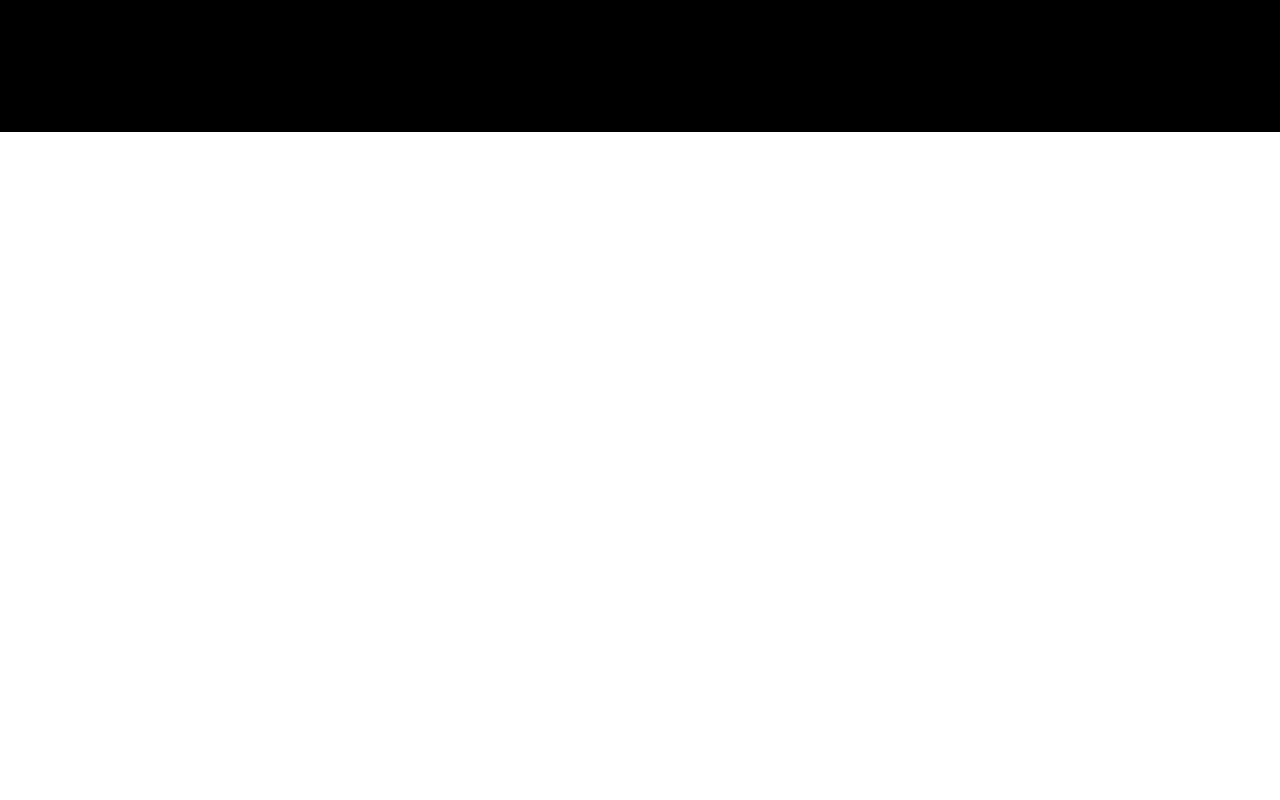
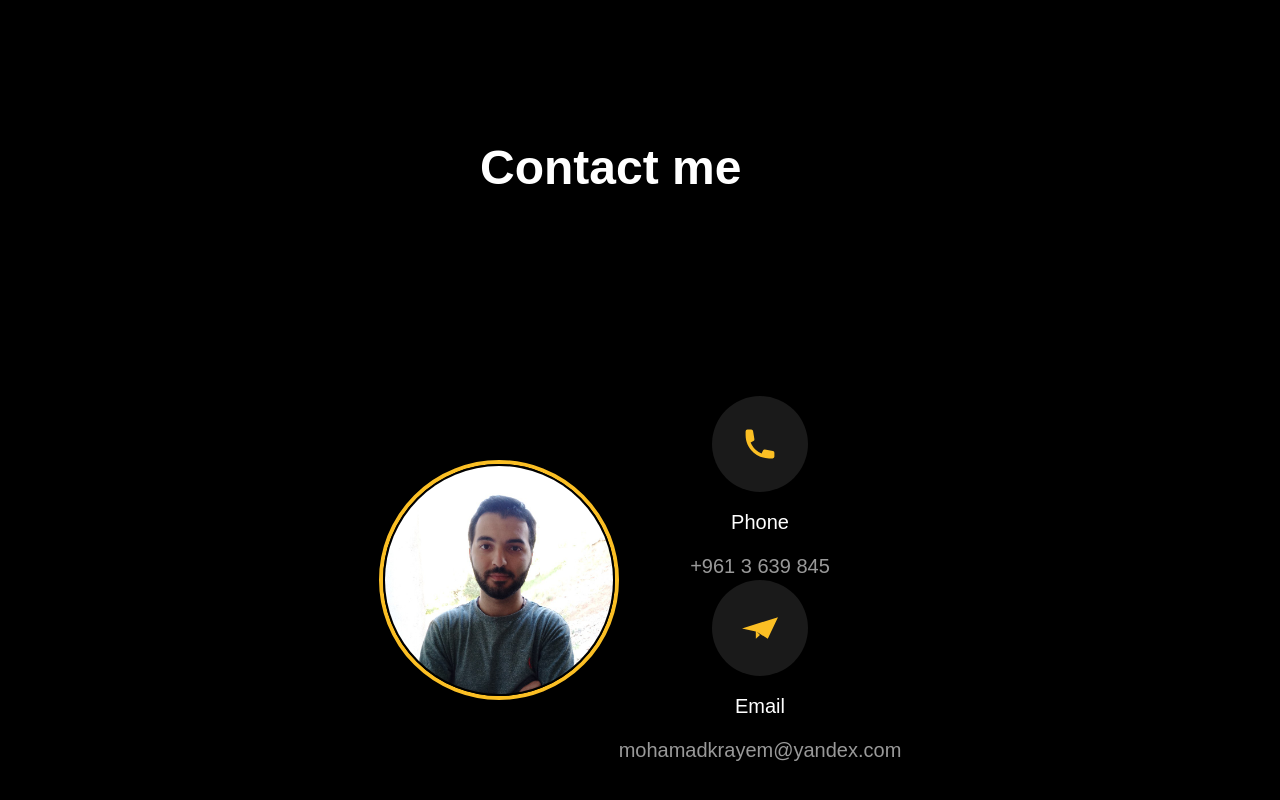
Before and after one commit to mohamadKrayem/Portfolio, a React (Vite) app: page / in a window 1280 px wide. Shown: the part 3868-4668 px from the top of the page. Before the commit the page ends 4000 px from the top, so only its background shows below. Built offline with nearby package versions, Linux system fonts and the light colour scheme.

Commit message:
editing the contact section

```diff
--- a/src/App.jsx
+++ b/src/App.jsx
@@ -6,6 +6,7 @@ import About from './Section/About';
 import Skills from './Section/Skills';
 import { Resume } from './Section/Resume';
 import Projects from './Section/Projects';
+import Contact from './Section/Contact';
 
 function App() {
 
@@ -17,6 +18,7 @@ function App() {
       <Skills />
       <Resume />
       <Projects />
+      <Contact />
     </div>
   )
 }
--- /dev/null
+++ b/src/Section/Contact.jsx
@@ -0,0 +1,23 @@
+import React from 'react';
+import {HiPhone} from 'react-icons/hi';
+import {SiMinutemailer} from 'react-icons/si';
+import ContactComponent from '../components/ContactComponent';
+
+const Contact = () => {
+  return (
+    <div className='flex flex-col justify-center items-center h-screen'>
+      <h1 className='font-bold text-5xl leading-normal w-80 mb-6'>Contact me</h1>
+      <div className='flex justify-center items-center h-full '>
+        <div className='w-60 h-60 border-4 border-solid border-amber-400 rounded-full'>
+          <img src="src/assets/profile.jpg" alt="Mohamad Krayem" srcset="" className='w-full h-full rounded-full border-2 border-solid border-black' />
+        </div>
+        <div className='flex flex-wrap flex-col justify-center items-center'>
+          <ContactComponent icon={<HiPhone className='text-4xl text-amber-400'/>} title="Phone" element="+961 3 639 845" />
+          <ContactComponent icon={<SiMinutemailer className='text-4xl text-amber-400'/>} title="Email" element="mohamadkrayem@yandex.com" />
+        </div>
+      </div>
+    </div>
+  )
+}
+
+export default Contact
--- /dev/null
+++ b/src/components/ContactComponent.jsx
@@ -0,0 +1,15 @@
+import React from 'react'
+
+const ContactComponent = (props) => {
+  return (
+    <div className='flex flex-col justify-center items-center gap-4'>
+      <div className='bg-[#1a1a1a] rounded-full w-24 h-24 flex justify-center items-center'>
+        {props.icon}
+      </div>
+      <h1 className='text-xl'>{props.title}</h1>
+      <h1 className='text-xl text-[#999999]'>{props.element}</h1>
+    </div>
+  )
+}
+
+export default ContactComponent
```
Also changed, not shown: src/assets/profile.jpg (added).
